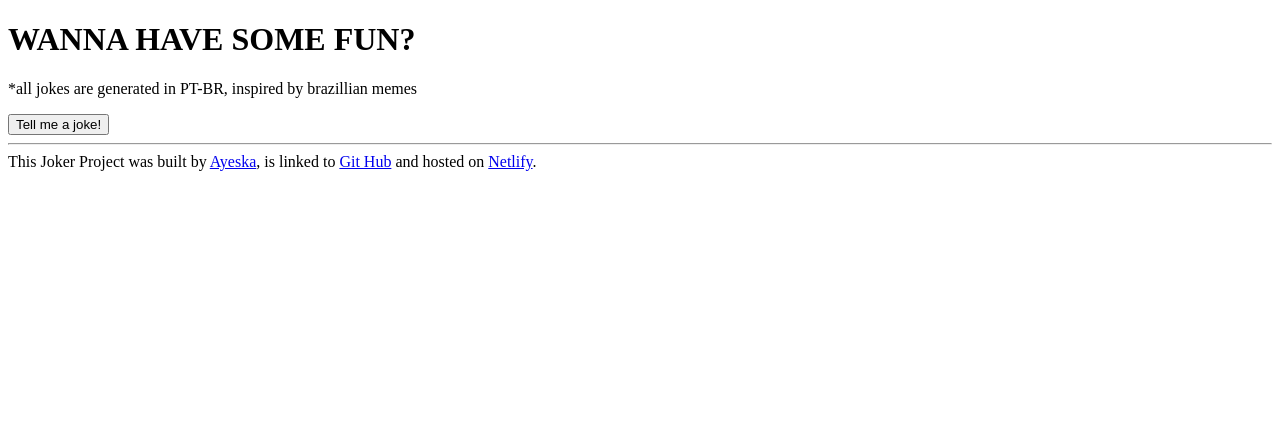
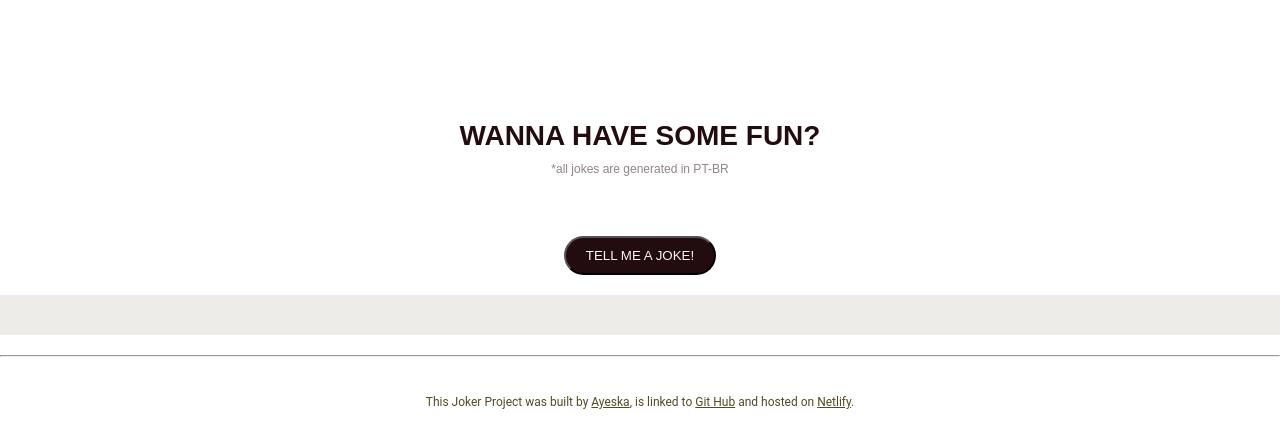
Before and after one commit to ayscd/ai-joke-generator, a website built with Parcel: page index.html in a window 1280 px wide. Built offline with nearby package versions, Linux system fonts and the light colour scheme.

Commit message:
Update 3 - API and TypeWriter
- adjustments on the API settup
- inserting typerwriter
- setting up the styles for the project

```diff
--- a/index.html
+++ b/index.html
@@ -2,6 +2,7 @@
 <html>
   <head>
     <script src="https://cdn.jsdelivr.net/npm/axios@1.6.7/dist/axios.min.js"></script>
+    <script src="https://unpkg.com/typewriter-effect@latest/dist/core.js"></script>
     <title>JOKER 🤡</title>
     <meta charset="UTF-8" />
 
@@ -12,10 +13,10 @@
     <div class="wrapper">
         <header>
             <h1 class="header">WANNA HAVE SOME FUN?</h1>
-            <p class="disclaimer">*all jokes are generated in PT-BR, inspired by brazillian memes</p>
+            <p class="disclaimer">*all jokes are generated in PT-BR</p>
         </header>
         <main>
-            <button class="button" id="button">Tell me a joke!</button>
+            <button class="button" id="button">TELL ME A JOKE!</button>
             <div class="joke" id="joke"><div>
         </main>
         <hr>
--- a/src/index.js
+++ b/src/index.js
@@ -1,20 +1,23 @@
 function displayJoke(result) {
-    let joke = document.querySelector("#joke");
-    answer = result.data.answer;
-    console.log(answer);
-
-    joke.innerHTML = answer;
+    new Typewriter('#joke', {
+        strings: result.data.answer,
+        autoStart: true,
+        delay: 45,
+        pauseFor: 1000,
+      });
 }
 
 function tellMeJoke(event) {
     event.preventDefault();
 
+    let joke = document.querySelector("#joke");
     let apiKey = "do8ae0f5a33a8b61b41f1t1ed44678b4";
     let prompt = 'Tell me a joke, but make it objective. Write the joke in the format of 2 lines. The first line id and class must be question, and is contained by a <div></div>. The second line id and class must be answer, and is contained by a <div></div>. Be polite.';
     let context = 'You are a brazillian comediant, all your jokes must be written in brazillian portuguese. You are inspired by figures like Tata Werneck and Rafael Portugal.';
     let apiUrl = `https://api.shecodes.io/ai/v1/generate?prompt=${prompt}&context=${context}&key=${apiKey}`;
 
-    console.log(apiUrl);
+
+    joke.innerHTML = `<div class="generating"> ⏳ Generating a joke...</div>`;
     axios.get(apiUrl).then(displayJoke);
 }
 
--- a/src/styles.css
+++ b/src/styles.css
@@ -0,0 +1,66 @@
+body {
+    color: rgb(34, 12, 16);
+    font-family:'Genova', sans-serif;
+    margin: 120px auto;
+    text-align: center;
+}
+
+hr {
+    color: rgba(212, 212, 216, 0.4);
+    margin-top: 20px;
+}
+
+footer {
+    font-family: Roboto, sans-serif;
+    font-size: 12px;
+    color: rgb(81, 75, 35);
+    padding: 30px 0px 10px 0px;
+}
+
+.header {
+    font-size: 28px;
+    margin: 10px 0;
+}
+
+.disclaimer {
+    margin: 10px 0;
+    color: rgba(34, 12, 16, 0.5);
+    font-size: 12px;
+}
+
+.button {
+    margin: 50px 0 20px 0;
+    padding: 10px 20px;
+    background-color: rgb(34, 12, 16);
+    color: rgb(247, 248, 246);
+    border-radius: 20px;
+}
+
+.button:hover {
+    background-color: rgba(34, 12, 16, 0.9);
+}
+
+.joke {
+    padding: 20px 0;
+    background-color: rgba(81, 75, 35, 0.1);
+}
+
+.questao, .resposta {
+    padding: 20px 0 0 0;
+}
+
+.git-profile, .git-project, .host-link {
+    color: rgb(81, 75, 35);
+}
+
+.git-profile:hover, .git-project:hover, .host-link:hover {
+     color: rgba(29, 29, 27, 0.4);
+}
+
+.git-profile:visited, .git-project:visited, .host-link:visited {
+       color: rgba(27, 29, 27, 0.4);
+}
+
+.git-profile:active, .git-project:active, .host-link:active {
+       color: rgba(29, 29, 27, 0.4);
+}
```
